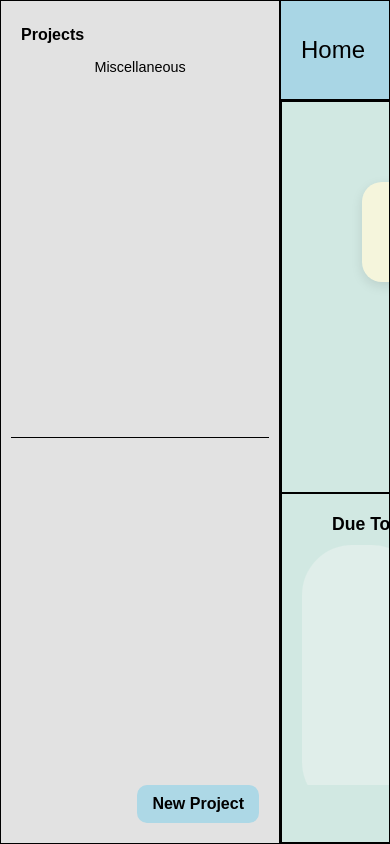
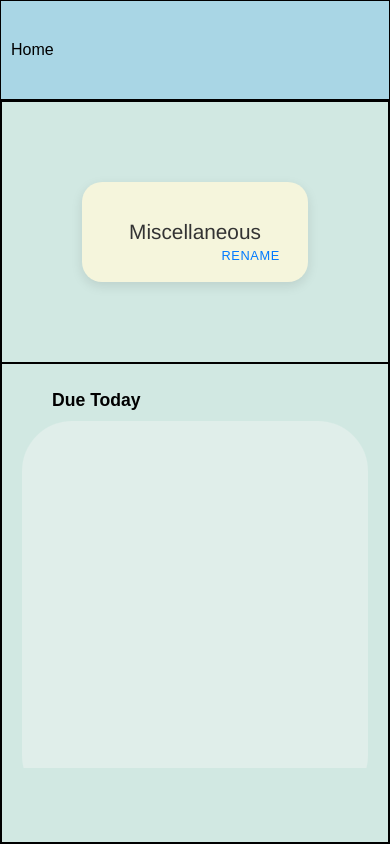
Before and after one commit to ssaigol/to-do-list, a website built with webpack: page src/template.html in a window 390 px wide. Built offline with nearby package versions, Linux system fonts and the light colour scheme.

Commit message:
media query for iphone screen

```diff
--- a/src/assets/styles.css
+++ b/src/assets/styles.css
@@ -80,3 +80,34 @@ body {
 #main-container > * {
     border: 1px solid black;
 }
+
+@media (max-width: 768px) {
+    #page-container {
+        grid-template-columns: 1fr; /* Stack sidebar and main content */
+        grid-template-rows: 100px 1fr;
+        grid-template-areas:
+            "header"
+            "main";
+    }
+
+    #sidebar {
+        display: none; /* Hide sidebar on mobile */
+    }
+
+    #header {
+        padding-left: 10px;
+    }
+
+    #main-container {
+        grid-template-rows: auto 1fr; /* Adjust heights for mobile */
+    }
+
+    /* Ensure elements like buttons and text inside the header are smaller on mobile */
+    #header button {
+        font-size: 1rem;
+    }
+
+    #current-project {
+        font-size: 1rem;
+    }
+}
```
